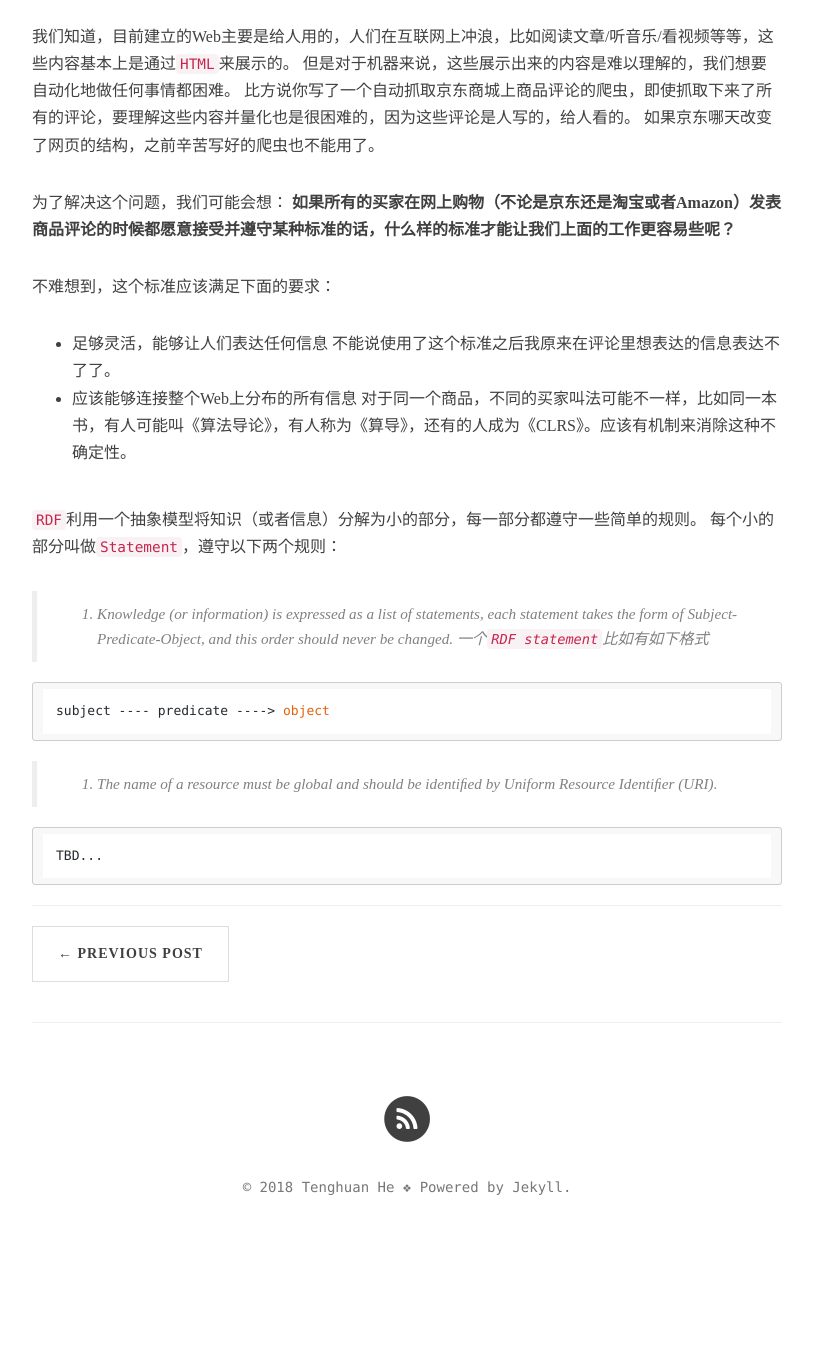
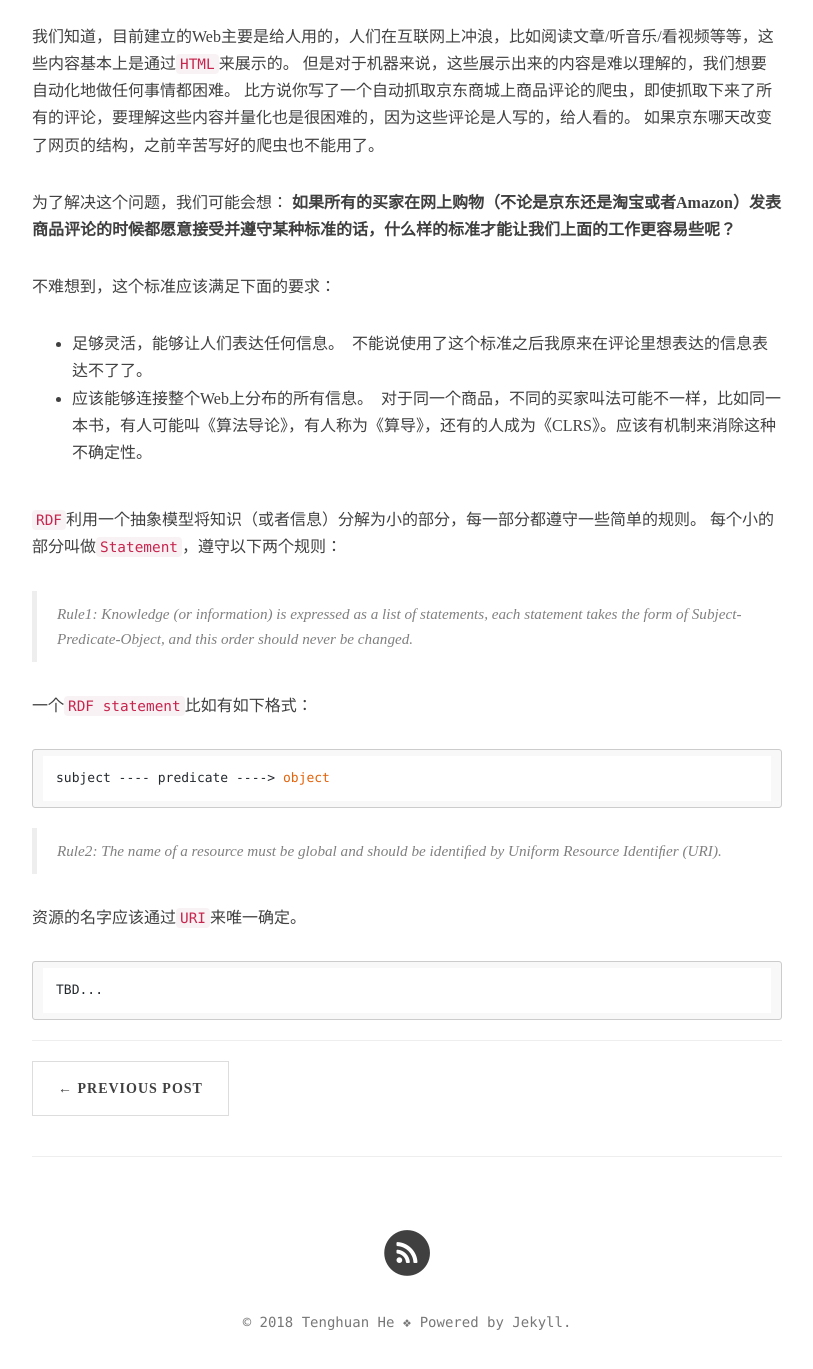
Before and after one commit to tenghuanhe/tenghuanhe.github.io, a Jekyll site: the page built from _posts/2018-03-25-what-is-rdf.md, in a window 1280 px wide and 1400 px high, scrolled down 603 px. Shown: the top 1369 px of the window, without its empty margins (233-1046 px from the left). Built offline with Jekyll 4.4.1, drawn with Linux system fonts in a browser that asks for light colours; nearby versions of some CDN libraries; comment, search, counter and statistics services are not loaded; before the commit the page ends 1868 px from its top, so only the background shows below that.

Commit message:
Update 2018-03-25-what-is-rdf.md

````diff
--- a/_posts/2018-03-25-what-is-rdf.md
+++ b/_posts/2018-03-25-what-is-rdf.md
@@ -20,22 +20,24 @@ description: What is RDF
 **如果所有的买家在网上购物（不论是京东还是淘宝或者Amazon）发表商品评论的时候都愿意接受并遵守某种标准的话，什么样的标准才能让我们上面的工作更容易些呢？**
 
 不难想到，这个标准应该满足下面的要求：
-* 足够灵活，能够让人们表达任何信息
-  不能说使用了这个标准之后我原来在评论里想表达的信息表达不了了。
-* 应该能够连接整个Web上分布的所有信息
-  对于同一个商品，不同的买家叫法可能不一样，比如同一本书，有人可能叫《算法导论》，有人称为《算导》，还有的人成为《CLRS》。应该有机制来消除这种不确定性。
+* 足够灵活，能够让人们表达任何信息。
+  不能说使用了这个标准之后我原来在评论里想表达的信息表达不了了。
+* 应该能够连接整个Web上分布的所有信息。
+  对于同一个商品，不同的买家叫法可能不一样，比如同一本书，有人可能叫《算法导论》，有人称为《算导》，还有的人成为《CLRS》。应该有机制来消除这种不确定性。
 
 
 `RDF`利用一个抽象模型将知识（或者信息）分解为小的部分，每一部分都遵守一些简单的规则。
 每个小的部分叫做`Statement`，遵守以下两个规则：
-> 1. Knowledge (or information) is expressed as a list of statements, each statement takes the form of Subject-Predicate-Object, and this order should never be changed.
-一个`RDF statement`比如有如下格式
+> Rule1: Knowledge (or information) is expressed as a list of statements, each statement takes the form of Subject-Predicate-Object, and this order should never be changed.
 
+一个`RDF statement`比如有如下格式：
 ```
 subject ---- predicate ----> object
 ```
 
-> 2. The name of a resource must be global and should be identiﬁed by Uniform Resource Identiﬁer (URI).
+> Rule2: The name of a resource must be global and should be identiﬁed by Uniform Resource Identiﬁer (URI).
+
+资源的名字应该通过`URI`来唯一确定。
 
 ```
 TBD...
````
